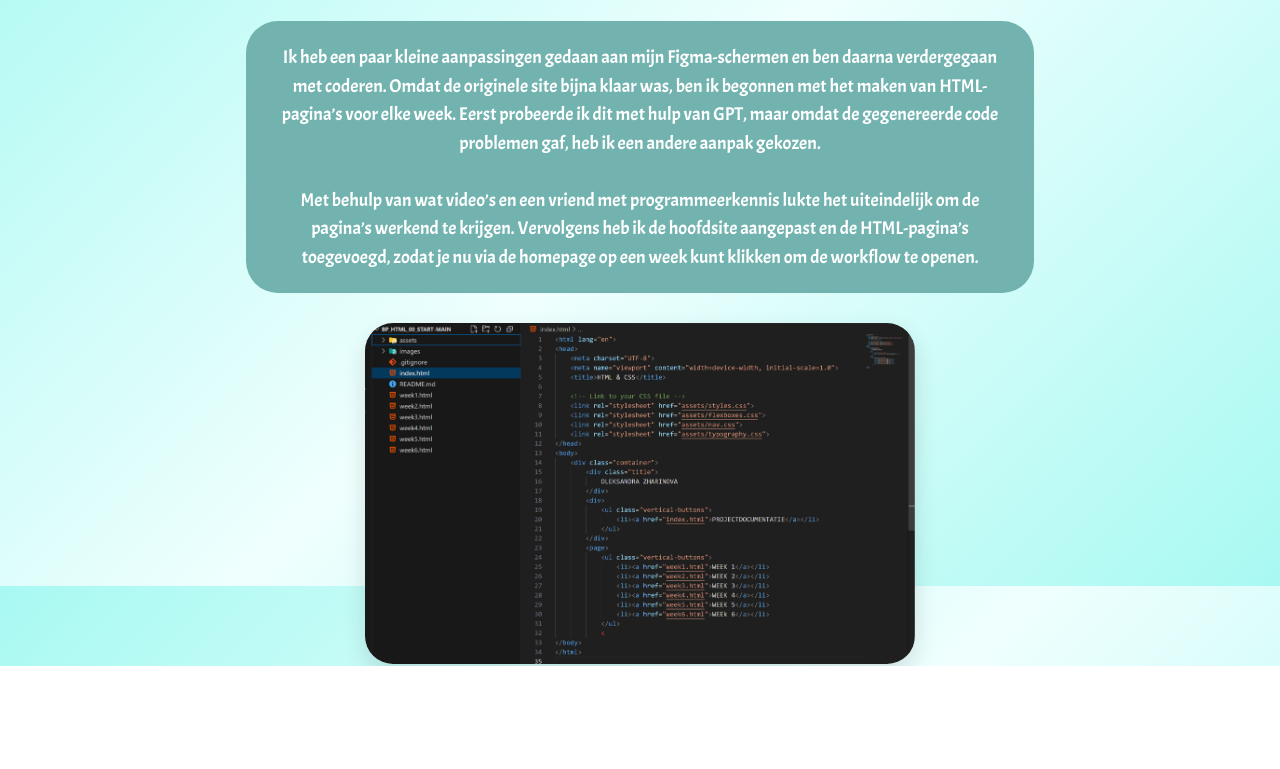
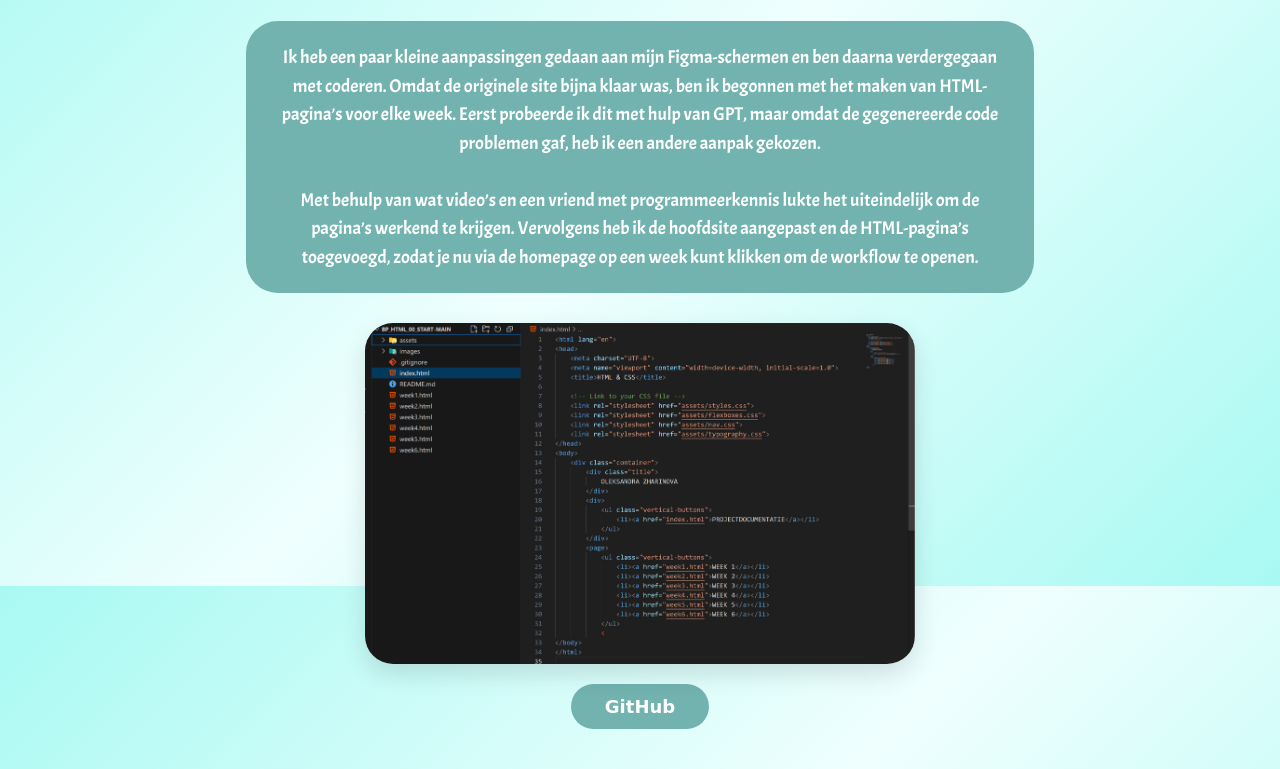
Before and after one commit to OleksandraZharinova/Projectdocumentatie_ZharinovaO, a website: page week6.html in a window 1280 px wide. Shown: the part 214-983 px from the top of the page. Before the commit the page ends 880 px from the top, so only its background shows below. Drawn offline with Linux system fonts and the light colour scheme; a web font is replaced by a local one.

Commit message:
week6.html

```diff
--- a/week6.html
+++ b/week6.html
@@ -5,7 +5,7 @@
   <meta name="viewport" content="width=device-width, initial-scale=1.0" />
   <title>Week 6</title>
 
-  <!-- Zelfde Google Fonts als Week 1 -->
+  <!-- Google Fonts -->
   <link href="https://fonts.googleapis.com/css2?family=Chelsea+Market&family=Acme&display=swap" rel="stylesheet">
 
   <style>
@@ -133,6 +133,36 @@
       transform: translateY(-170px) scale(1.8);
     }
 
+    /* ===== GITHUB KNOP ===== */
+    .github-bottom {
+      margin-top: 20px;      /* ✅ zoals gevraagd */
+      padding-bottom: 40px;
+      display: flex;
+      justify-content: center;
+    }
+
+    .side-btn {
+      background-color: #72b3af;
+      color: white;
+      text-decoration: none;
+      font-size: 18px;
+      padding: 12px 34px;
+      border-radius: 30px;
+      font-weight: 600;
+      transition: transform 0.15s ease, background-color 0.2s ease;
+      display: inline-block;
+      text-align: center;
+    }
+
+    .side-btn:hover {
+      background-color: #6aa8a4;
+      transform: scale(1.06);
+    }
+
+    .button-animate {
+      animation: clickBounce 0.15s ease;
+    }
+
     /* ===== RESPONSIVE ===== */
     @media (max-width: 768px) {
       body {
@@ -152,6 +182,11 @@
         left: 16px;
         font-size: 13px;
         padding: 7px 16px;
+      }
+
+      .github-bottom {
+        margin-top: 16px;
+        padding-bottom: 28px;
       }
     }
   </style>
@@ -188,32 +223,45 @@
 
   </div>
 
+  <!-- GITHUB KNOP -->
+  <div class="github-bottom">
+    <a
+      href="https://github.com/OleksandraZharinova/Projectdocumentatie_ZharinovaO.git"
+      class="side-btn"
+      target="_blank"
+      rel="noopener noreferrer"
+      id="githubBtn"
+    >
+      GitHub
+    </a>
+  </div>
+
   <script>
-    // Kleine click-animatie voor de terugknop
+    // Terugknop animatie
     const backBtn = document.getElementById("backBtn");
     backBtn.addEventListener("click", () => {
       backBtn.classList.add("animate");
       setTimeout(() => backBtn.classList.remove("animate"), 200);
     });
 
-    // Zelfde zoom/scroll gedrag als andere weken
+    // Afbeelding zoom/scroll
     const img = document.getElementById("weekImg");
-
     img.addEventListener("click", () => {
       const wasEnlarged = img.classList.contains("enlarged");
       img.classList.toggle("enlarged");
 
       if (!wasEnlarged) {
-        img.scrollIntoView({
-          behavior: "smooth",
-          block: "center"
-        });
+        img.scrollIntoView({ behavior: "smooth", block: "center" });
       } else {
-        window.scrollTo({
-          top: 0,
-          behavior: "smooth"
-        });
+        window.scrollTo({ top: 0, behavior: "smooth" });
       }
+    });
+
+    // GitHub knop animatie
+    const githubBtn = document.getElementById("githubBtn");
+    githubBtn.addEventListener("click", () => {
+      githubBtn.classList.add("button-animate");
+      setTimeout(() => githubBtn.classList.remove("button-animate"), 150);
     });
   </script>
 
```
